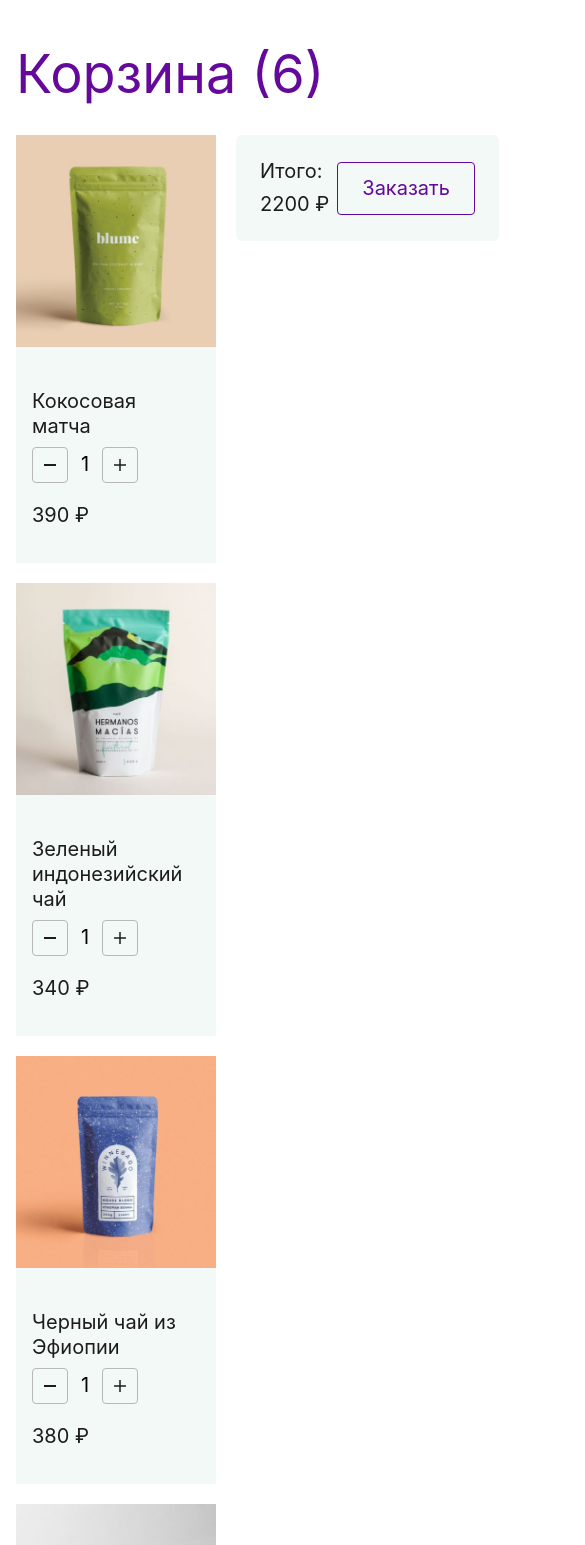
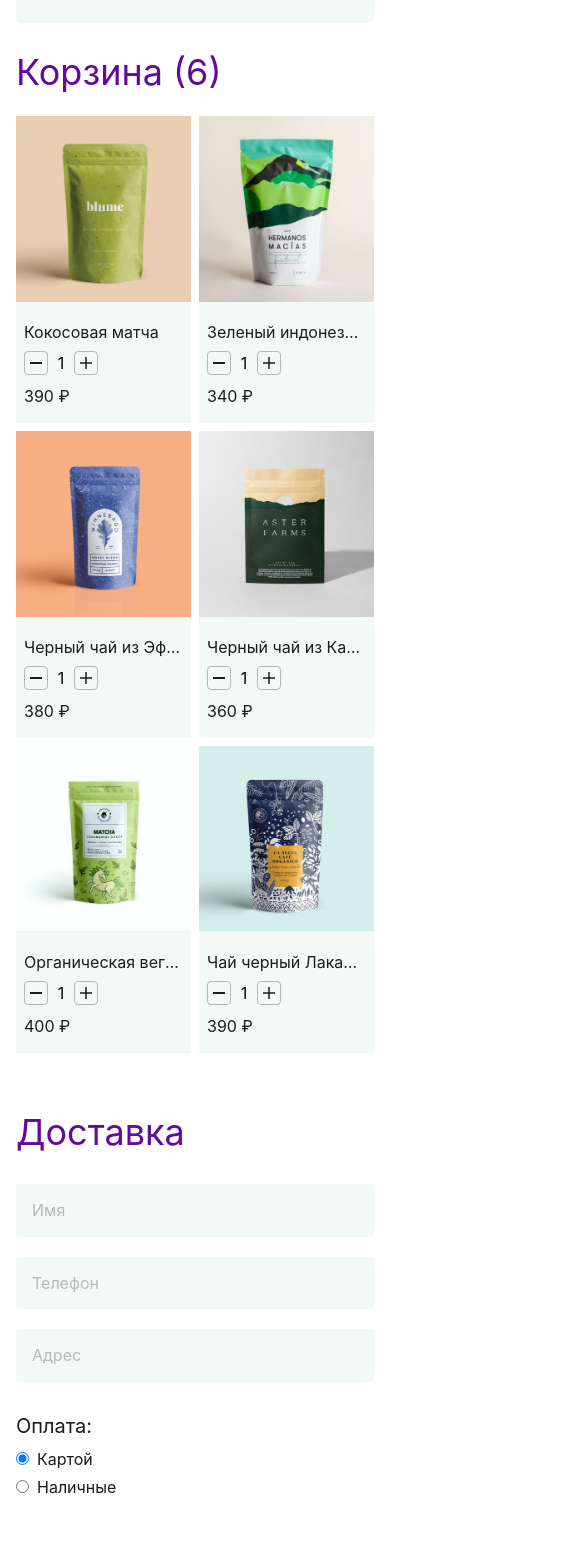
Before and after one commit to ReynaAlis/cup-time, a React (Vite) app: page /cart in a window 390 px wide. Shown: the part 171-1716 px from the top of the page, 585 px wide, since content can reach past the window. Built offline with nearby package versions, Linux system fonts and the light colour scheme; a web font is replaced by a local one.

Commit message:
Add  responsive design for cart

```diff
--- a/src/index.css
+++ b/src/index.css
@@ -203,6 +203,7 @@
   text-overflow: ellipsis;
   display: -webkit-box;
   -webkit-line-clamp: 2;
+  line-clamp: 2;
   -webkit-box-orient: vertical;
 }
 
@@ -326,6 +327,12 @@
   font-weight: 400;
   font-size: 20px;
   margin-bottom: 8px;
+  margin-top: 0;
+  margin-bottom: 8px;
+  white-space: nowrap;
+  overflow: hidden;
+  text-overflow: ellipsis;
+  width: 100%;
 }
 
 .cart-item__quantity {
@@ -365,6 +372,7 @@
 
 .cart-item__price {
   font-size: 20px;
+  margin: 0;
 }
 
 .cart__summary {
@@ -404,6 +412,11 @@
   cursor: pointer;
 }
 
+.cart__order-button:active {
+  border: 1px solid #6cb9ab;
+  color: #6cb9ab;
+}
+
 .order {
   padding: 50px 0 100px;
 }
@@ -430,6 +443,11 @@
   background-color: #f2f9f7;
   border: none;
   font-size: 16px;
+}
+
+.order__input:focus {
+  outline: none;
+  border: 1px solid #64099b;
 }
 
 .order__input::placeholder {
@@ -469,8 +487,6 @@
 }
 
 
-
-
 @media (max-width: 1240px) {
   .container {
     padding: 0 42px;
@@ -504,6 +520,29 @@
 
   .footer__menu {
     gap: 32px;
+  }
+
+  .cart {
+    padding: 170px 0 50px;
+  }
+
+  .cart__container {
+    grid-template-columns: 1fr 300px;
+  }
+
+  .cart__items {
+    grid-template-columns: repeat(auto-fit, minmax(180px, 1fr));
+  }
+
+  .cart-item__title {
+    white-space: initial;
+    display: -webkit-box;
+    -webkit-line-clamp: 2;
+    -webkit-box-orient: vertical;
+  }
+
+  .order__form {
+    max-width: 620px;
   }
 }
 
@@ -586,6 +625,93 @@
   .footer__email {
     font-size: 16px;
     margin-bottom: 12px;
+  }
+
+  .cart {
+    padding: 139px 0 30px;
+  }
+
+  .cart__container {
+    gap: 0;
+    grid-template-columns: 1fr;
+  }
+
+  .cart__title {
+    order: 2;
+    margin-bottom: 24px;
+    font-size: 36px;
+  }
+
+  .cart__items {
+    order: 3;
+    grid-template-columns: repeat(auto-fit, minmax(159px. 1fr));
+  }
+
+  .cart-item__title {
+    font-size: 16px;
+    display: block;
+    white-space: nowrap;
+  }
+
+  .cart-item__quantity {
+    gap: 0;
+  }
+
+  .cart-item__quantity-button {
+    width: 24px;
+    height: 24px;
+    border-radius: 4px;
+  }
+
+  .cart-item__quantity-input {
+    font-size: 16px;
+  }
+
+  .cart-item__price {
+    margin: 0;
+    font-size: 16px;
+  }
+
+  .cart__summary {
+    order: 1;
+    margin-bottom: 40px;
+    grid-template-areas: "title total button";
+    grid-template-columns: min-content 1fr min-content;
+    gap: 6px;
+  }
+
+  .cart__summary-title {
+    font-size: 16px;
+  }
+
+  .cart__total {
+    font-size: 16px;
+  }
+
+  .cart__order-button {
+    padding: 12px 18px;
+    font-size: 16px;
+  }
+
+  .order {
+    padding: 30px 0 80px;
+  }
+
+  .order__title {
+    font-size: 36px;
+  }
+
+  .order__form {
+    gap: 16px;
+    max-width: none;
+  }
+
+  .order__input {
+    padding: 12px 16px;
+  }
+
+  .order__payment {
+    padding-top: 8px;
   }
 }
 
@@ -698,4 +824,97 @@
     display: flex;
     gap: 12px;
   }
+
+  .cart {
+    padding: 100px 0 30px;
+  }
+
+  .cart__container {
+    display: grid;
+    align-items: center;
+    grid-template-columns: 1fr;
+  }
+
+  .cart__title {
+    font-size: 36px;
+  }
+
+  .cart__items {
+    grid-column: 1 / -1;
+    grid-template-columns: repeat(auto-fit, minmax(140px, 1fr));
+    gap: 8px;
+  }
+
+  .cart-item__info {
+    padding: 16px 8px;
+  }
+
+  .cart-item__quantity {
+    margin-bottom: 12px;
+  }
+
+  .cart__summary {
+    grid-column: 1 / -1;
+    margin-bottom: 30px;
+    justify-content: space-between;
+    grid-template-areas:
+      "title button"
+      "total button";
+  }
+
+  .cart__summary-title {
+    font-size: 16px;
+  }
+
+  .cart__total {
+    font-size: 16px;
+  }
+
+  .cart__order-button {
+    justify-self: end;
+  }
+
+  .order {
+    padding: 30px 0 60px;
+  }
+
+  .order__title {
+    font-size: 36px;
+  }
+
+  .order__form {
+    display: grid;
+    grid-template-columns: 1fr;
+    gap: 20px;
+    max-width: 640px;
+  }
+
+  .order__input {
+    border-radius: 4px;
+    border: none;
+    padding: 17px 16px;
+  }
+
+  .order__input::placeholder {
+    font-size: 16px;
+    line-height: 1.24;
+    color: #b8b8b8;
+  }
+
+  .order__payment {
+    padding-top: 12px;
+  }
+
+  .order__payment-title {
+    font-weight: 400;
+    font-size: 20px;
+    margin-top: 0;
+    margin-bottom: 12px;
+  }
+
+  .order__payment-label {
+    display: block;
+    font-size: 16px;
+    margin-bottom: 8px;
+  }
 }
```
